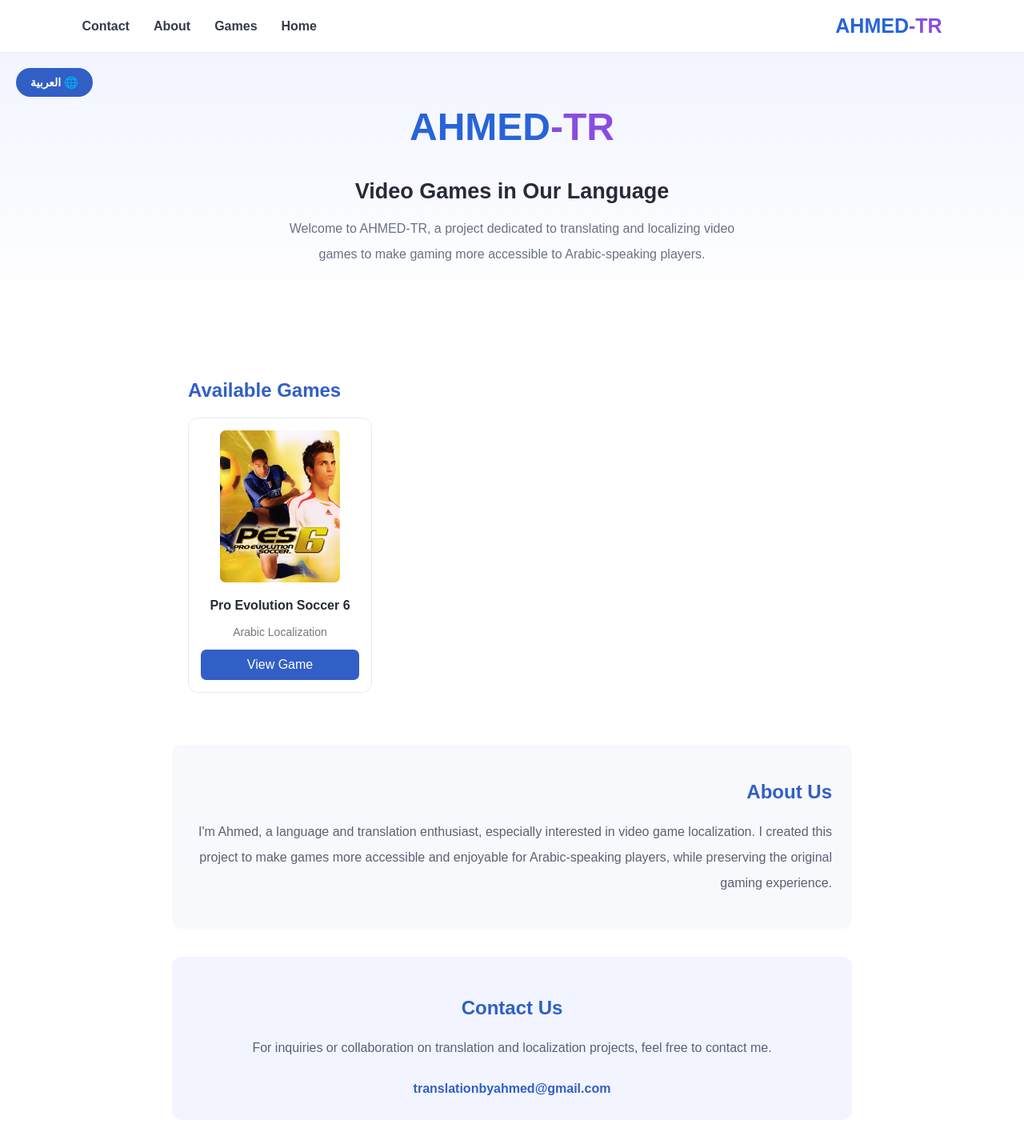
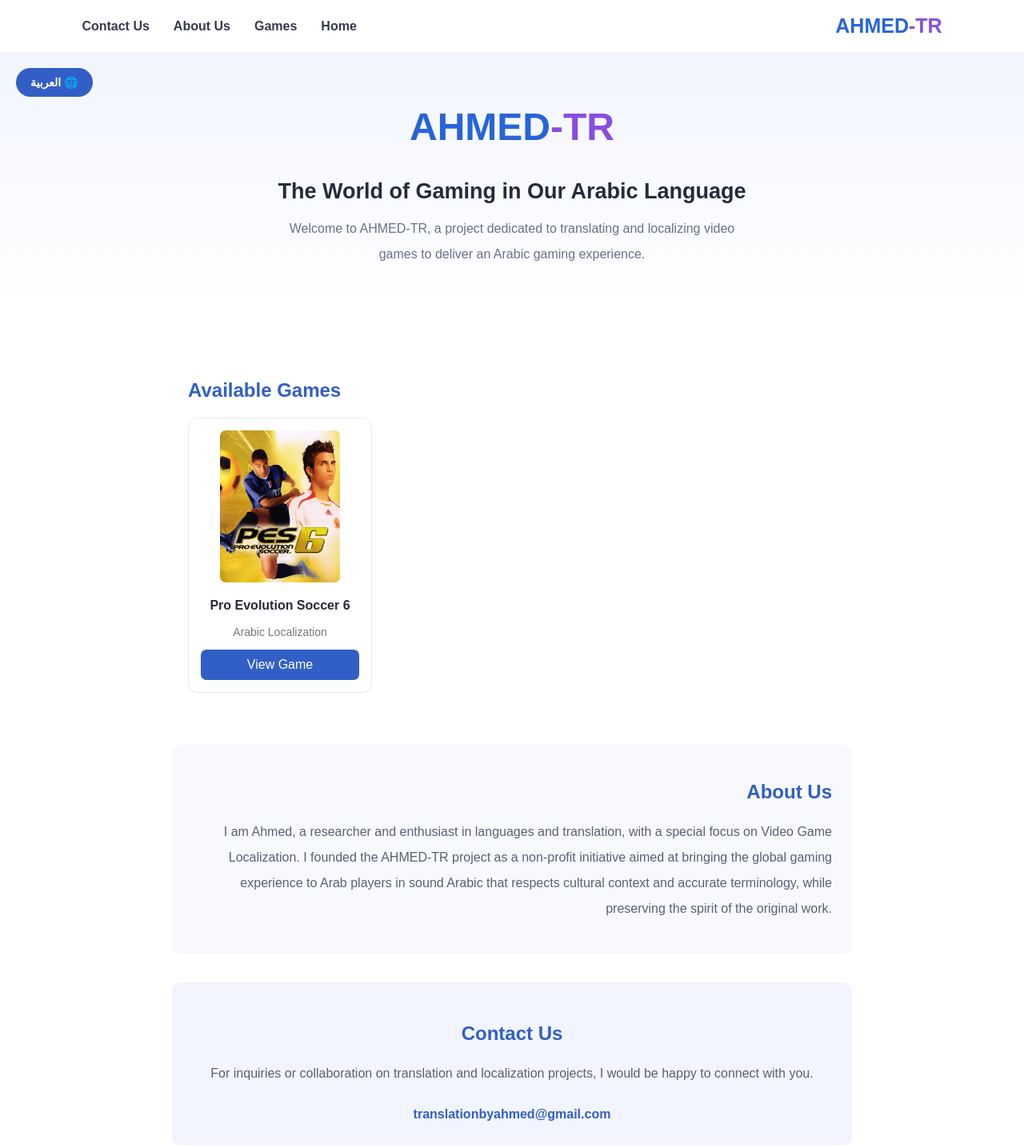
Before and after one commit to translationbyahmed-max/AHMED-TR, a plain HTML site: page index-en.html in a window 1280 px wide. Shown: the top 1435 px of the page at 80% size. Drawn offline with Linux system fonts and the light colour scheme.

Commit message:
Update index-en.html

```diff
--- a/index-en.html
+++ b/index-en.html
@@ -1,11 +1,11 @@
-
 <!DOCTYPE html>
 <html lang="en" dir="ltr">
 
 <head>
     <meta charset="UTF-8">
     <meta name="viewport" content="width=device-width, initial-scale=1.0">
-    <title>AHMED-TR | Game Localization</title>
+    <meta name="description" content="AHMED-TR is dedicated to translating and localizing video games into Arabic to deliver an authentic and seamless gaming experience.">
+    <title>AHMED-TR | Game Translation & Localization</title>
     <link rel="stylesheet" href="style.css">
 </head>
 
@@ -17,8 +17,8 @@
         <div class="nav-links">
             <a href="index-en.html">Home</a>
             <a href="#games">Games</a>
-            <a href="#about">About</a>
-            <a href="#contact">Contact</a>
+            <a href="#about">About Us</a>
+            <a href="#contact">Contact Us</a>
         </div>
     </nav>
 
@@ -27,12 +27,12 @@
     <header class="hero">
         <div class="logo">AHMED<span>-TR</span></div>
 
-        <h1>Video Games in Our Language</h1>
+        <h1>The World of Gaming in Our Arabic Language</h1>
 
         <p>
             Welcome to AHMED-TR,
             a project dedicated to translating and localizing video games
-            to make gaming more accessible to Arabic-speaking players.
+            to deliver an Arabic gaming experience.
         </p>
     </header>
 
@@ -51,12 +51,8 @@
         <h2>About Us</h2>
 
         <p>
-            I'm Ahmed, a language and translation enthusiast,
-            especially interested in video game localization.
-
-            I created this project to make games more accessible
-            and enjoyable for Arabic-speaking players,
-            while preserving the original gaming experience.
+            I am Ahmed, a researcher and enthusiast in languages and translation, with a special focus on Video Game Localization.
+            I founded the AHMED-TR project as a non-profit initiative aimed at bringing the global gaming experience to Arab players in sound Arabic that respects cultural context and accurate terminology, while preserving the spirit of the original work.
         </p>
     </section>
 
@@ -65,7 +61,7 @@
 
         <p>
             For inquiries or collaboration on translation
-            and localization projects, feel free to contact me.
+            and localization projects, I would be happy to connect with you.
         </p>
 
         <a href="mailto:translationbyahmed@gmail.com">
```
